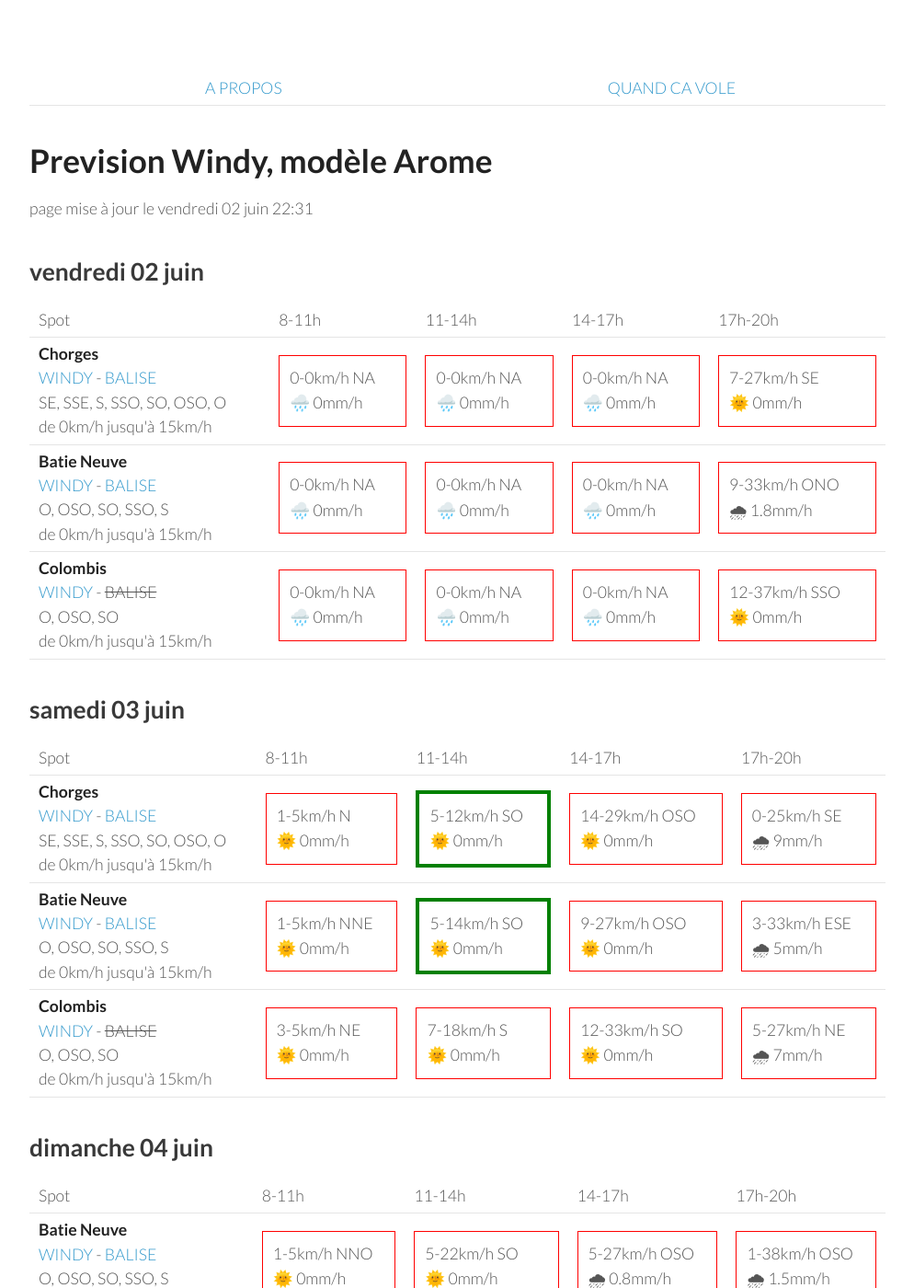
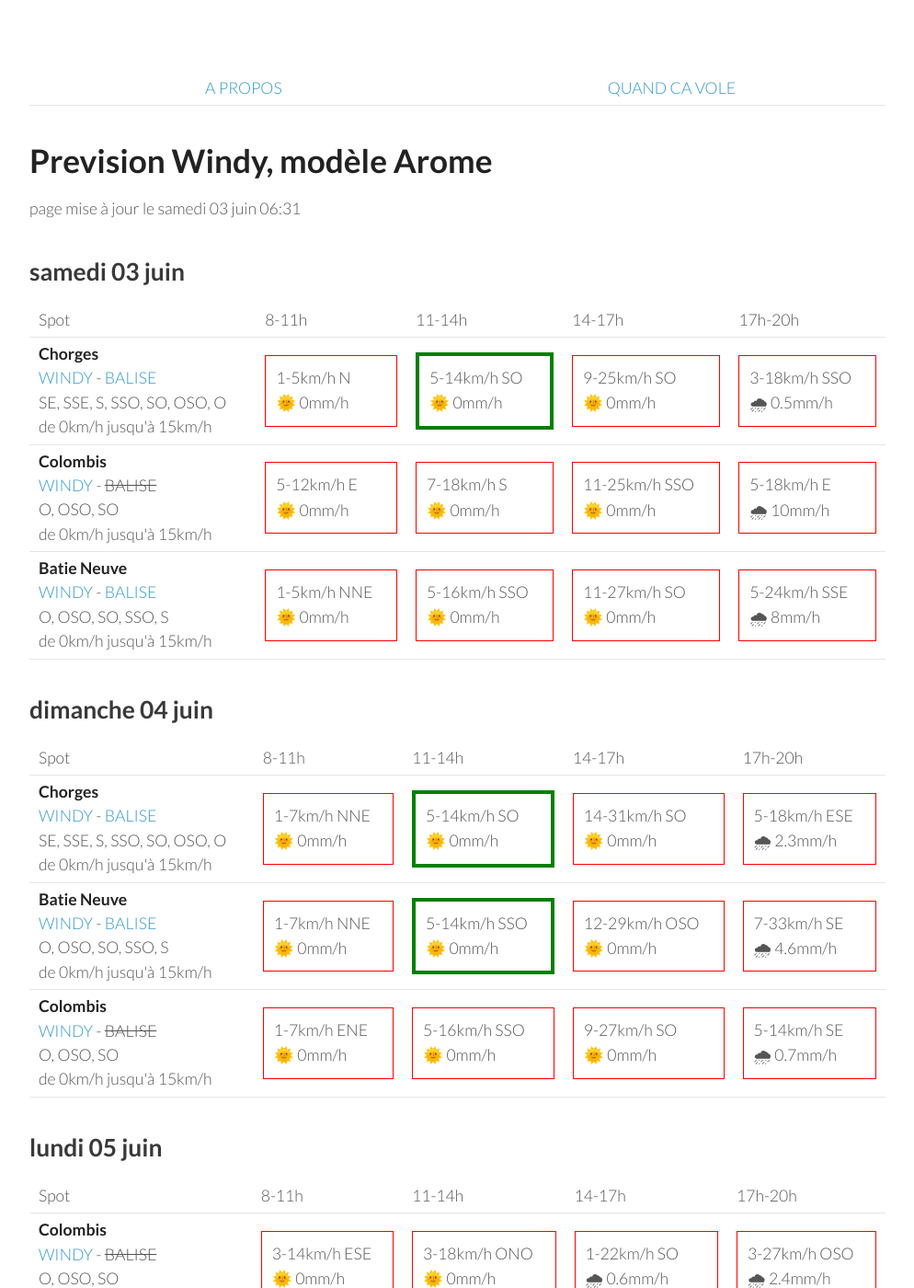
Before and after one commit to parapente-dans-le-nord/parapente-dans-le-nord.github.io, a Jekyll site: the page built from serre_poncon.markdown, in a window 1280 px wide and 1400 px high. Shown: the whole window at 92% size, without its empty margins (26-1020 px from the left). Built offline with Jekyll 4.4.1, drawn with Linux system fonts in a browser that asks for light colours; some of the changed text lies outside the part shown.

Commit message:
update index.markdown

```diff
--- a/serre_poncon.markdown
+++ b/serre_poncon.markdown
@@ -7,51 +7,8 @@ title:  "Tous les spots"
 {: .links}
 
 # Prevision Windy, modèle Arome
-page mise à jour le vendredi 02 juin 22:31
+page mise à jour le samedi 03 juin 06:31
 
-## vendredi 02 juin
-
-{::nomarkdown}
-<table>
-  <tbody>
-    <tr>
-      <td>Spot</td>
-      <td>8-11h</td>
-      <td>11-14h</td>
-      <td>14-17h</td>
-      <td>17h-20h</td>
-    </tr>
-<tr>
-        <td><strong>Chorges</strong><br><a href="https://windy.com/44.578/6.280?44.559,6.262,10">WINDY</a> - <span class=""><a href="https://www.openwindmap.org/PP554">BALISE</a> </span><br> <span class="vent-favorable">SE, SSE, S, SSO, SO, OSO, O</span><br><span class="force-vent">de 0km/h jusqu'à 15km/h</span> </td>
-
-            <td><div class="not-flyable"><p>0-0km/h NA</p><p>🌧️ 0mm/h</p></div></td>
-            <td><div class="not-flyable"><p>0-0km/h NA</p><p>🌧️ 0mm/h</p></div></td>
-            <td><div class="not-flyable"><p>0-0km/h NA</p><p>🌧️ 0mm/h</p></div></td>
-            <td><div class="not-flyable"><p>7-27km/h SE</p><p>🌞 0mm/h</p></div></td>
-
-    </tr>
-<tr>
-        <td><strong>Batie Neuve</strong><br><a href="https://windy.com/44.584/6.236?44.559,6.262,10,m:eTtagly">WINDY</a> - <span class=""><a href="https://www.openwindmap.org/PP554">BALISE</a> </span><br> <span class="vent-favorable">O, OSO, SO, SSO, S</span><br><span class="force-vent">de 0km/h jusqu'à 15km/h</span> </td>
-
-            <td><div class="not-flyable"><p>0-0km/h NA</p><p>🌧️ 0mm/h</p></div></td>
-            <td><div class="not-flyable"><p>0-0km/h NA</p><p>🌧️ 0mm/h</p></div></td>
-            <td><div class="not-flyable"><p>0-0km/h NA</p><p>🌧️ 0mm/h</p></div></td>
-            <td><div class="not-flyable"><p>9-33km/h ONO</p><p>🌧 1.8mm/h</p></div></td>
-
-    </tr>
-<tr>
-        <td><strong>Colombis</strong><br><a href="https://windy.com/44.494/6.216?44.559,6.262,10">WINDY</a> - <span class="no-balise"> BALISE </span><br> <span class="vent-favorable">O, OSO, SO</span><br><span class="force-vent">de 0km/h jusqu'à 15km/h</span> </td>
-
-            <td><div class="not-flyable"><p>0-0km/h NA</p><p>🌧️ 0mm/h</p></div></td>
-            <td><div class="not-flyable"><p>0-0km/h NA</p><p>🌧️ 0mm/h</p></div></td>
-            <td><div class="not-flyable"><p>0-0km/h NA</p><p>🌧️ 0mm/h</p></div></td>
-            <td><div class="not-flyable"><p>12-37km/h SSO</p><p>🌞 0mm/h</p></div></td>
-
-    </tr>
-
-</tbody>
-</table>
-{:/}
 ## samedi 03 juin
 
 {::nomarkdown}
@@ -68,9 +25,19 @@ page mise à jour le vendredi 02 juin 22:31
         <td><strong>Chorges</strong><br><a href="https://windy.com/44.578/6.280?44.559,6.262,10">WINDY</a> - <span class=""><a href="https://www.openwindmap.org/PP554">BALISE</a> </span><br> <span class="vent-favorable">SE, SSE, S, SSO, SO, OSO, O</span><br><span class="force-vent">de 0km/h jusqu'à 15km/h</span> </td>
 
             <td><div class="not-flyable"><p>1-5km/h N</p><p>🌞 0mm/h</p></div></td>
-            <td><div class="flyable"><p>5-12km/h SO</p><p>🌞 0mm/h</p></div></td>
-            <td><div class="not-flyable"><p>14-29km/h OSO</p><p>🌞 0mm/h</p></div></td>
-            <td><div class="not-flyable"><p>0-25km/h SE</p><p>🌧 9mm/h</p></div></td>
+            <td><div class="flyable"><p>5-14km/h SO</p><p>🌞 0mm/h</p></div></td>
+            <td><div class="not-flyable"><p>9-25km/h SO</p><p>🌞 0mm/h</p></div></td>
+            <td><div class="not-flyable"><p>3-18km/h SSO</p><p>🌧 0.5mm/h</p></div></td>
+
+
+    </tr>
+<tr>
+        <td><strong>Colombis</strong><br><a href="https://windy.com/44.494/6.216?44.559,6.262,10">WINDY</a> - <span class="no-balise"> BALISE </span><br> <span class="vent-favorable">O, OSO, SO</span><br><span class="force-vent">de 0km/h jusqu'à 15km/h</span> </td>
+
+            <td><div class="not-flyable"><p>5-12km/h E</p><p>🌞 0mm/h</p></div></td>
+            <td><div class="not-flyable"><p>7-18km/h S</p><p>🌞 0mm/h</p></div></td>
+            <td><div class="not-flyable"><p>11-25km/h SSO</p><p>🌞 0mm/h</p></div></td>
+            <td><div class="not-flyable"><p>5-18km/h E</p><p>🌧 10mm/h</p></div></td>
 
 
     </tr>
@@ -78,19 +45,9 @@ page mise à jour le vendredi 02 juin 22:31
         <td><strong>Batie Neuve</strong><br><a href="https://windy.com/44.584/6.236?44.559,6.262,10,m:eTtagly">WINDY</a> - <span class=""><a href="https://www.openwindmap.org/PP554">BALISE</a> </span><br> <span class="vent-favorable">O, OSO, SO, SSO, S</span><br><span class="force-vent">de 0km/h jusqu'à 15km/h</span> </td>
 
             <td><div class="not-flyable"><p>1-5km/h NNE</p><p>🌞 0mm/h</p></div></td>
-            <td><div class="flyable"><p>5-14km/h SO</p><p>🌞 0mm/h</p></div></td>
-            <td><div class="not-flyable"><p>9-27km/h OSO</p><p>🌞 0mm/h</p></div></td>
-            <td><div class="not-flyable"><p>3-33km/h ESE</p><p>🌧 5mm/h</p></div></td>
-
-
-    </tr>
-<tr>
-        <td><strong>Colombis</strong><br><a href="https://windy.com/44.494/6.216?44.559,6.262,10">WINDY</a> - <span class="no-balise"> BALISE </span><br> <span class="vent-favorable">O, OSO, SO</span><br><span class="force-vent">de 0km/h jusqu'à 15km/h</span> </td>
-
-            <td><div class="not-flyable"><p>3-5km/h NE</p><p>🌞 0mm/h</p></div></td>
-            <td><div class="not-flyable"><p>7-18km/h S</p><p>🌞 0mm/h</p></div></td>
-            <td><div class="not-flyable"><p>12-33km/h SO</p><p>🌞 0mm/h</p></div></td>
-            <td><div class="not-flyable"><p>5-27km/h NE</p><p>🌧 7mm/h</p></div></td>
+            <td><div class="not-flyable"><p>5-16km/h SSO</p><p>🌞 0mm/h</p></div></td>
+            <td><div class="not-flyable"><p>11-27km/h SO</p><p>🌞 0mm/h</p></div></td>
+            <td><div class="not-flyable"><p>5-24km/h SSE</p><p>🌧 8mm/h</p></div></td>
 
 
     </tr>
@@ -111,32 +68,32 @@ page mise à jour le vendredi 02 juin 22:31
       <td>17h-20h</td>
     </tr>
 <tr>
+        <td><strong>Chorges</strong><br><a href="https://windy.com/44.578/6.280?44.559,6.262,10">WINDY</a> - <span class=""><a href="https://www.openwindmap.org/PP554">BALISE</a> </span><br> <span class="vent-favorable">SE, SSE, S, SSO, SO, OSO, O</span><br><span class="force-vent">de 0km/h jusqu'à 15km/h</span> </td>
+
+            <td><div class="not-flyable"><p>1-7km/h NNE</p><p>🌞 0mm/h</p></div></td>
+            <td><div class="flyable"><p>5-14km/h SO</p><p>🌞 0mm/h</p></div></td>
+            <td><div class="not-flyable"><p>14-31km/h SO</p><p>🌞 0mm/h</p></div></td>
+            <td><div class="not-flyable"><p>5-18km/h ESE</p><p>🌧 2.3mm/h</p></div></td>
+
+
+    </tr>
+<tr>
         <td><strong>Batie Neuve</strong><br><a href="https://windy.com/44.584/6.236?44.559,6.262,10,m:eTtagly">WINDY</a> - <span class=""><a href="https://www.openwindmap.org/PP554">BALISE</a> </span><br> <span class="vent-favorable">O, OSO, SO, SSO, S</span><br><span class="force-vent">de 0km/h jusqu'à 15km/h</span> </td>
 
-            <td><div class="not-flyable"><p>1-5km/h NNO</p><p>🌞 0mm/h</p></div></td>
-            <td><div class="not-flyable"><p>5-22km/h SO</p><p>🌞 0mm/h</p></div></td>
-            <td><div class="not-flyable"><p>5-27km/h OSO</p><p>🌧 0.8mm/h</p></div></td>
-            <td><div class="not-flyable"><p>1-38km/h OSO</p><p>🌧 1.5mm/h</p></div></td>
+            <td><div class="not-flyable"><p>1-7km/h NNE</p><p>🌞 0mm/h</p></div></td>
+            <td><div class="flyable"><p>5-14km/h SSO</p><p>🌞 0mm/h</p></div></td>
+            <td><div class="not-flyable"><p>12-29km/h OSO</p><p>🌞 0mm/h</p></div></td>
+            <td><div class="not-flyable"><p>7-33km/h SE</p><p>🌧 4.6mm/h</p></div></td>
 
 
     </tr>
 <tr>
         <td><strong>Colombis</strong><br><a href="https://windy.com/44.494/6.216?44.559,6.262,10">WINDY</a> - <span class="no-balise"> BALISE </span><br> <span class="vent-favorable">O, OSO, SO</span><br><span class="force-vent">de 0km/h jusqu'à 15km/h</span> </td>
 
-            <td><div class="not-flyable"><p>3-5km/h NE</p><p>🌞 0mm/h</p></div></td>
-            <td><div class="not-flyable"><p>3-16km/h ONO</p><p>🌞 0mm/h</p></div></td>
-            <td><div class="not-flyable"><p>9-27km/h SO</p><p>🌧 3.4mm/h</p></div></td>
-            <td><div class="not-flyable"><p>1-29km/h NO</p><p>🌧 3.1mm/h</p></div></td>
-
-
-    </tr>
-<tr>
-        <td><strong>Chorges</strong><br><a href="https://windy.com/44.578/6.280?44.559,6.262,10">WINDY</a> - <span class=""><a href="https://www.openwindmap.org/PP554">BALISE</a> </span><br> <span class="vent-favorable">SE, SSE, S, SSO, SO, OSO, O</span><br><span class="force-vent">de 0km/h jusqu'à 15km/h</span> </td>
-
-            <td><div class="not-flyable"><p>1-5km/h N</p><p>🌞 0mm/h</p></div></td>
-            <td><div class="not-flyable"><p>5-22km/h SO</p><p>🌧 0.2mm/h</p></div></td>
-            <td><div class="not-flyable"><p>7-29km/h OSO</p><p>🌧 0.9mm/h</p></div></td>
-            <td><div class="not-flyable"><p>3-38km/h OSO</p><p>🌧 2.3mm/h</p></div></td>
+            <td><div class="not-flyable"><p>1-7km/h ENE</p><p>🌞 0mm/h</p></div></td>
+            <td><div class="not-flyable"><p>5-16km/h SSO</p><p>🌞 0mm/h</p></div></td>
+            <td><div class="not-flyable"><p>9-27km/h SO</p><p>🌞 0mm/h</p></div></td>
+            <td><div class="not-flyable"><p>5-14km/h SE</p><p>🌧 0.7mm/h</p></div></td>
 
 
     </tr>
@@ -159,30 +116,30 @@ page mise à jour le vendredi 02 juin 22:31
 <tr>
         <td><strong>Colombis</strong><br><a href="https://windy.com/44.494/6.216?44.559,6.262,10">WINDY</a> - <span class="no-balise"> BALISE </span><br> <span class="vent-favorable">O, OSO, SO</span><br><span class="force-vent">de 0km/h jusqu'à 15km/h</span> </td>
 
-            <td><div class="not-flyable"><p>3-14km/h E</p><p>🌞 0mm/h</p></div></td>
-            <td><div class="not-flyable"><p>3-16km/h O</p><p>🌞 0mm/h</p></div></td>
-            <td><div class="not-flyable"><p>5-24km/h NNE</p><p>🌧 0.4mm/h</p></div></td>
-            <td><div class="not-flyable"><p>3-33km/h NNO</p><p>🌧 3.8mm/h</p></div></td>
+            <td><div class="not-flyable"><p>3-14km/h ESE</p><p>🌞 0mm/h</p></div></td>
+            <td><div class="not-flyable"><p>3-18km/h ONO</p><p>🌞 0mm/h</p></div></td>
+            <td><div class="not-flyable"><p>1-22km/h SO</p><p>🌧 0.6mm/h</p></div></td>
+            <td><div class="not-flyable"><p>3-27km/h OSO</p><p>🌧 2.4mm/h</p></div></td>
 
 
     </tr>
 <tr>
         <td><strong>Batie Neuve</strong><br><a href="https://windy.com/44.584/6.236?44.559,6.262,10,m:eTtagly">WINDY</a> - <span class=""><a href="https://www.openwindmap.org/PP554">BALISE</a> </span><br> <span class="vent-favorable">O, OSO, SO, SSO, S</span><br><span class="force-vent">de 0km/h jusqu'à 15km/h</span> </td>
 
-            <td><div class="not-flyable"><p>1-12km/h ENE</p><p>🌞 0mm/h</p></div></td>
-            <td><div class="not-flyable"><p>5-20km/h SO</p><p>🌞 0mm/h</p></div></td>
-            <td><div class="not-flyable"><p>1-31km/h ESE</p><p>🌧 5mm/h</p></div></td>
-            <td><div class="not-flyable"><p>1-33km/h ENE</p><p>🌧 8mm/h</p></div></td>
+            <td><div class="not-flyable"><p>1-11km/h E</p><p>🌞 0mm/h</p></div></td>
+            <td><div class="not-flyable"><p>5-22km/h SO</p><p>🌞 0mm/h</p></div></td>
+            <td><div class="not-flyable"><p>0-29km/h ONO</p><p>🌧 1.3mm/h</p></div></td>
+            <td><div class="not-flyable"><p>5-29km/h SSO</p><p>🌧 6mm/h</p></div></td>
 
 
     </tr>
 <tr>
         <td><strong>Chorges</strong><br><a href="https://windy.com/44.578/6.280?44.559,6.262,10">WINDY</a> - <span class=""><a href="https://www.openwindmap.org/PP554">BALISE</a> </span><br> <span class="vent-favorable">SE, SSE, S, SSO, SO, OSO, O</span><br><span class="force-vent">de 0km/h jusqu'à 15km/h</span> </td>
 
-            <td><div class="not-flyable"><p>3-14km/h ENE</p><p>🌞 0mm/h</p></div></td>
-            <td><div class="not-flyable"><p>5-22km/h SO</p><p>🌞 0mm/h</p></div></td>
-            <td><div class="not-flyable"><p>0-29km/h OSO</p><p>🌧 5mm/h</p></div></td>
-            <td><div class="not-flyable"><p>0-31km/h NNO</p><p>🌧 7mm/h</p></div></td>
+            <td><div class="not-flyable"><p>1-14km/h E</p><p>🌞 0mm/h</p></div></td>
+            <td><div class="not-flyable"><p>3-22km/h SO</p><p>🌞 0mm/h</p></div></td>
+            <td><div class="not-flyable"><p>1-29km/h NO</p><p>🌧 1.9mm/h</p></div></td>
+            <td><div class="not-flyable"><p>3-29km/h SSO</p><p>🌧 5mm/h</p></div></td>
 
 
     </tr>
@@ -205,7 +162,7 @@ page mise à jour le vendredi 02 juin 22:31
 <tr>
         <td><strong>Colombis</strong><br><a href="https://windy.com/44.494/6.216?44.559,6.262,10">WINDY</a> - <span class="no-balise"> BALISE </span><br> <span class="vent-favorable">O, OSO, SO</span><br><span class="force-vent">de 0km/h jusqu'à 15km/h</span> </td>
 
-            <td><div class="not-flyable"><p>3-16km/h ESE</p><p>🌞 0mm/h</p></div></td>
+            <td><div class="not-flyable"><p>5-16km/h E</p><p>🌞 0mm/h</p></div></td>
             <td><div class="not-flyable"><p>3-16km/h ONO</p><p>🌞 0mm/h</p></div></td>
             <td><div class="not-flyable"><p>5-22km/h O</p><p>🌧 0.3mm/h</p></div></td>
             <td><div class="not-flyable"><p>5-24km/h OSO</p><p>🌧 0.6mm/h</p></div></td>
@@ -215,7 +172,7 @@ page mise à jour le vendredi 02 juin 22:31
 <tr>
         <td><strong>Batie Neuve</strong><br><a href="https://windy.com/44.584/6.236?44.559,6.262,10,m:eTtagly">WINDY</a> - <span class=""><a href="https://www.openwindmap.org/PP554">BALISE</a> </span><br> <span class="vent-favorable">O, OSO, SO, SSO, S</span><br><span class="force-vent">de 0km/h jusqu'à 15km/h</span> </td>
 
-            <td><div class="not-flyable"><p>1-12km/h ENE</p><p>🌞 0mm/h</p></div></td>
+            <td><div class="not-flyable"><p>3-14km/h ENE</p><p>🌞 0mm/h</p></div></td>
             <td><div class="not-flyable"><p>3-20km/h SO</p><p>🌞 0mm/h</p></div></td>
             <td><div class="not-flyable"><p>7-27km/h SO</p><p>🌧 0.3mm/h</p></div></td>
             <td><div class="not-flyable"><p>7-29km/h SO</p><p>🌧 0.2mm/h</p></div></td>
@@ -225,8 +182,8 @@ page mise à jour le vendredi 02 juin 22:31
 <tr>
         <td><strong>Chorges</strong><br><a href="https://windy.com/44.578/6.280?44.559,6.262,10">WINDY</a> - <span class=""><a href="https://www.openwindmap.org/PP554">BALISE</a> </span><br> <span class="vent-favorable">SE, SSE, S, SSO, SO, OSO, O</span><br><span class="force-vent">de 0km/h jusqu'à 15km/h</span> </td>
 
-            <td><div class="not-flyable"><p>3-14km/h ENE</p><p>🌞 0mm/h</p></div></td>
-            <td><div class="not-flyable"><p>3-20km/h SO</p><p>🌞 0mm/h</p></div></td>
+            <td><div class="not-flyable"><p>3-16km/h ENE</p><p>🌞 0mm/h</p></div></td>
+            <td><div class="not-flyable"><p>3-22km/h SO</p><p>🌞 0mm/h</p></div></td>
             <td><div class="not-flyable"><p>7-29km/h SO</p><p>🌧 0.4mm/h</p></div></td>
             <td><div class="not-flyable"><p>7-29km/h SO</p><p>🌧 0.2mm/h</p></div></td>
 
```
